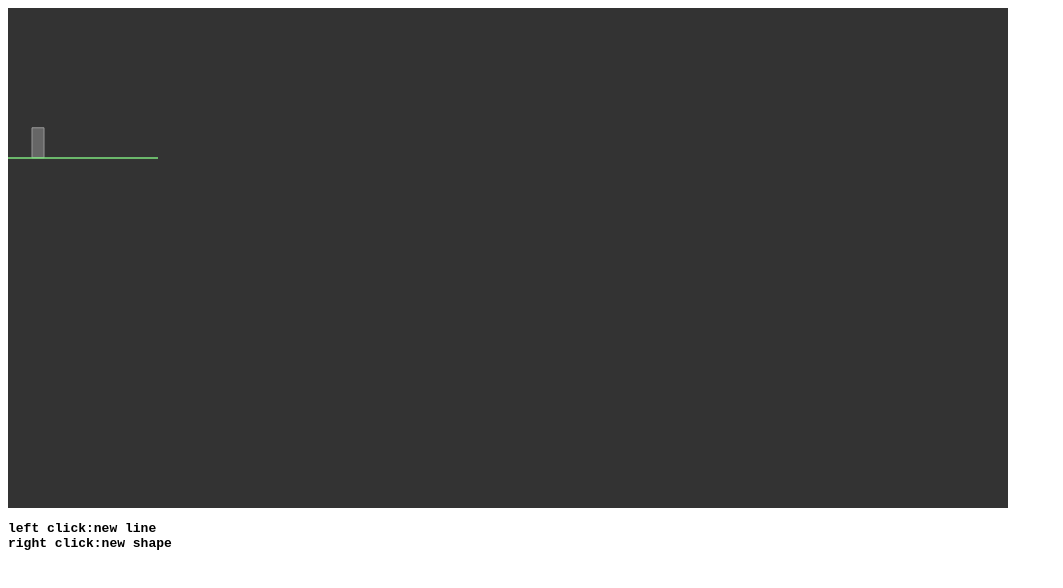
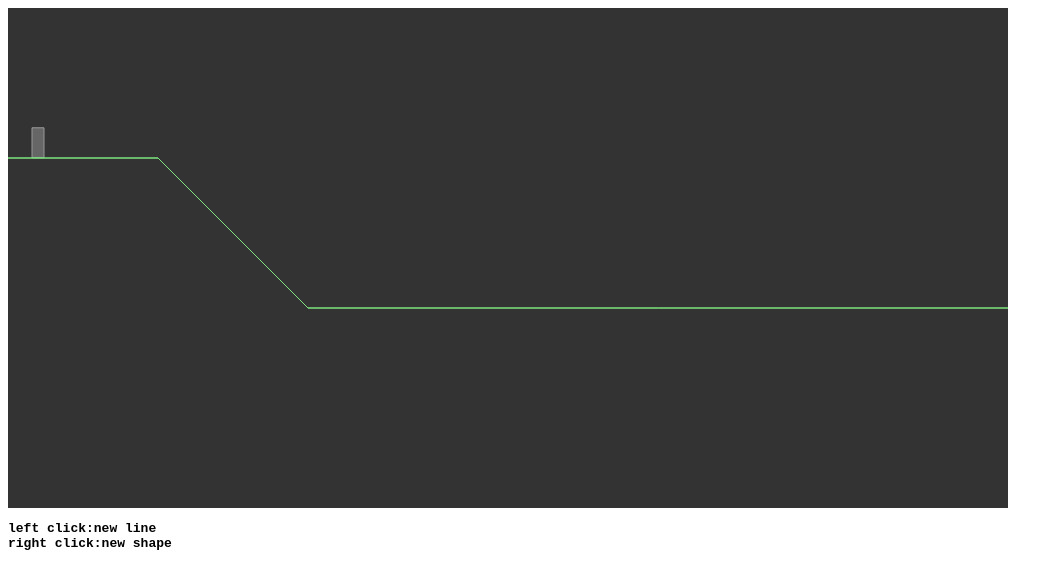
Before and after one commit to mdamien/real, a plain HTML site: page index.html in a window 1280 px wide. Shown: the whole page, without its empty margins (0-1063 px from the left). Drawn offline with Linux system fonts and the light colour scheme.

Commit message:
add some nice terrain

```diff
--- a/index.html
+++ b/index.html
@@ -17,9 +17,13 @@ var prev_mX = -1,prev_mY = -1;
 function init() {
     world = new b2World(new b2Vec2(0, 10) /*gravity*/,true /*sleep*/);
 
-    var start = new b2Vec2(0, 5);
-    var end = new b2Vec2(5, 5);
-    addLine(start,end);
+    var p1 = new b2Vec2(0, 5);
+    var p2 = new b2Vec2(5, 5);
+    var p3 = new b2Vec2(10, 10);
+    var p4 = new b2Vec2(40, 10);
+    addLine(p1,p2);
+    addLine(p2,p3);
+    addLine(p3,p4);
 
     //setup debug draw
     var debugDraw = new b2DebugDraw();
```
